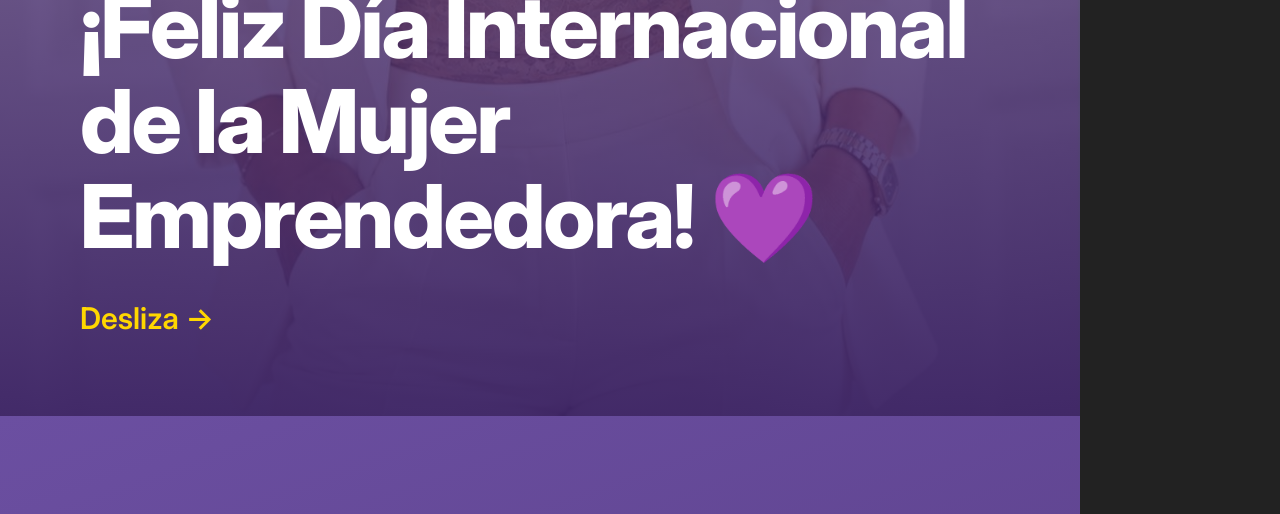
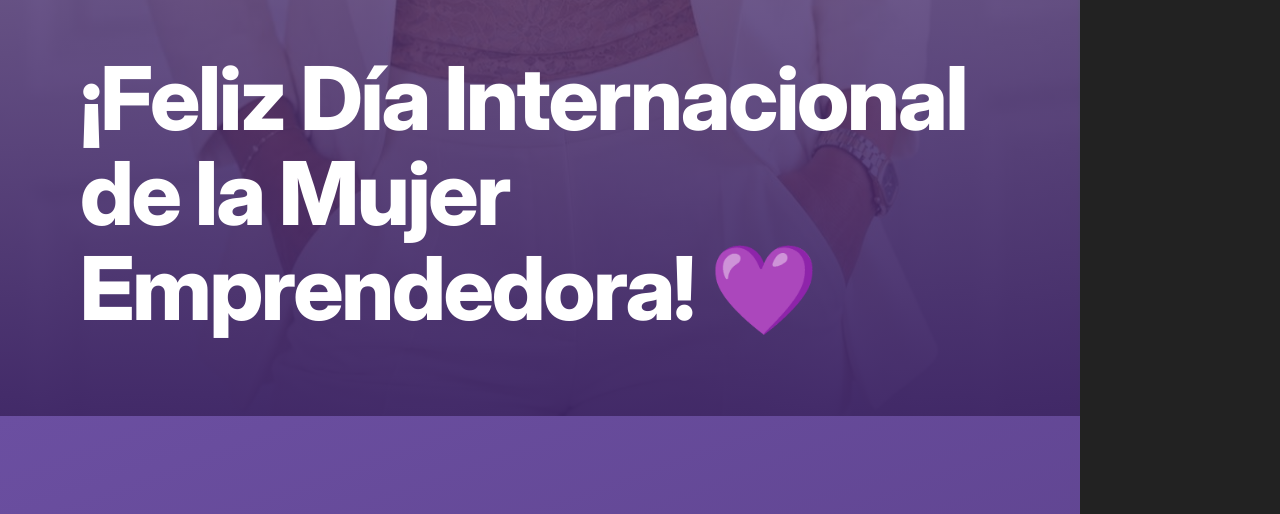
Before and after one commit to patriciobrunoar/alkimia, a plain HTML site: page carousel-womens-day/index.html in a window 1280 px wide. Shown: the part 934-1448 px from the top of the page. Drawn offline with Linux system fonts and the light colour scheme.

Commit message:
Remove swipe cue from carousel cover
Co-Authored-By: Claude Sonnet 5.5 <noreply@anthropic.com>
Claude-Session: https://claude.ai/code/session_01Y4rpF6MfCKtcD3FpmY7qC6

```diff
--- a/carousel-womens-day/index.html
+++ b/carousel-womens-day/index.html
@@ -42,7 +42,7 @@ h1{font-size:88px;line-height:1.08;font-weight:800;letter-spacing:-.025em}
 <section class="slide cover" id="s1"><img class="photo" src="../assets/maru202609.jpeg" alt="">
 <div class="shade"></div>
 <div class="top"><svg class="logo" viewBox="0 0 416.29 206.88"><use href="#alkimiaLockup"/></svg></div>
-<div class="cover-text"><h1>¡Feliz Día Internacional de la Mujer Emprendedora! 💜</h1><div class="swipe">Desliza →</div></div></section><section class="slide text" id="s2"><div class="top"><svg class="logo" viewBox="0 0 416.29 206.88"><use href="#alkimiaLockup"/></svg></div><div class="body"><p class="big">La alquimia de la comunidad emprendedora está en cómo combinamos <em>pequeños gestos.</em></p></div><div class="dots"><i class=""></i><i class="on"></i><i class=""></i><i class=""></i><i class=""></i></div></section><section class="slide text" id="s3"><div class="top"><svg class="logo" viewBox="0 0 416.29 206.88"><use href="#alkimiaLockup"/></svg></div><div class="body"><p class="big">Abrimos una puerta, tendemos un puente, compartimos un contacto o un recurso que nos sirvió,</p></div><div class="dots"><i class=""></i><i class=""></i><i class="on"></i><i class=""></i><i class=""></i></div></section><section class="slide text" id="s4"><div class="top"><svg class="logo" viewBox="0 0 416.29 206.88"><use href="#alkimiaLockup"/></svg></div><div class="body"><p class="big">e invitamos a otras mujeres a un evento o a un espacio que nos ayudó a <em>crecer.</em></p></div><div class="dots"><i class=""></i><i class=""></i><i class=""></i><i class="on"></i><i class=""></i></div></section><section class="slide end" id="s5"><div class="top"><svg class="logo" viewBox="0 0 416.29 206.88"><use href="#alkimiaLockup"/></svg></div>
+<div class="cover-text"><h1>¡Feliz Día Internacional de la Mujer Emprendedora! 💜</h1></div></section><section class="slide text" id="s2"><div class="top"><svg class="logo" viewBox="0 0 416.29 206.88"><use href="#alkimiaLockup"/></svg></div><div class="body"><p class="big">La alquimia de la comunidad emprendedora está en cómo combinamos <em>pequeños gestos.</em></p></div><div class="dots"><i class=""></i><i class="on"></i><i class=""></i><i class=""></i><i class=""></i></div></section><section class="slide text" id="s3"><div class="top"><svg class="logo" viewBox="0 0 416.29 206.88"><use href="#alkimiaLockup"/></svg></div><div class="body"><p class="big">Abrimos una puerta, tendemos un puente, compartimos un contacto o un recurso que nos sirvió,</p></div><div class="dots"><i class=""></i><i class=""></i><i class="on"></i><i class=""></i><i class=""></i></div></section><section class="slide text" id="s4"><div class="top"><svg class="logo" viewBox="0 0 416.29 206.88"><use href="#alkimiaLockup"/></svg></div><div class="body"><p class="big">e invitamos a otras mujeres a un evento o a un espacio que nos ayudó a <em>crecer.</em></p></div><div class="dots"><i class=""></i><i class=""></i><i class=""></i><i class="on"></i><i class=""></i></div></section><section class="slide end" id="s5"><div class="top"><svg class="logo" viewBox="0 0 416.29 206.88"><use href="#alkimiaLockup"/></svg></div>
 <div class="body"><p class="big">Así creamos oportunidades unas para otras y crecemos como profesionales y como personas.</p></div>
 <div class="endcard"><img src="../assets/maru202609.jpeg" alt=""><div><b>Mariela Guarino</b><span>Fundadora de Alkimia</span></div></div></section>
 </body></html>
```
Also changed, not shown: carousel-womens-day/slide-1.png, 1 other file.
